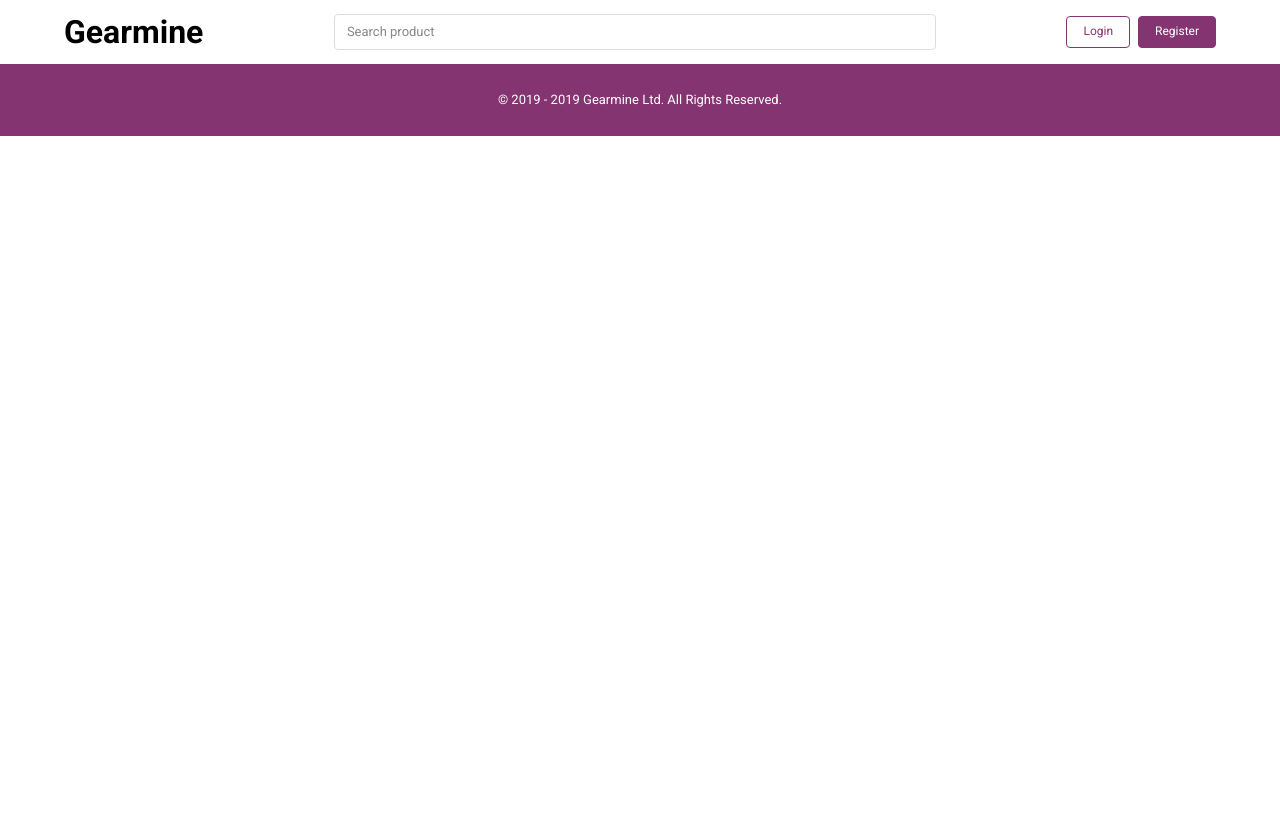
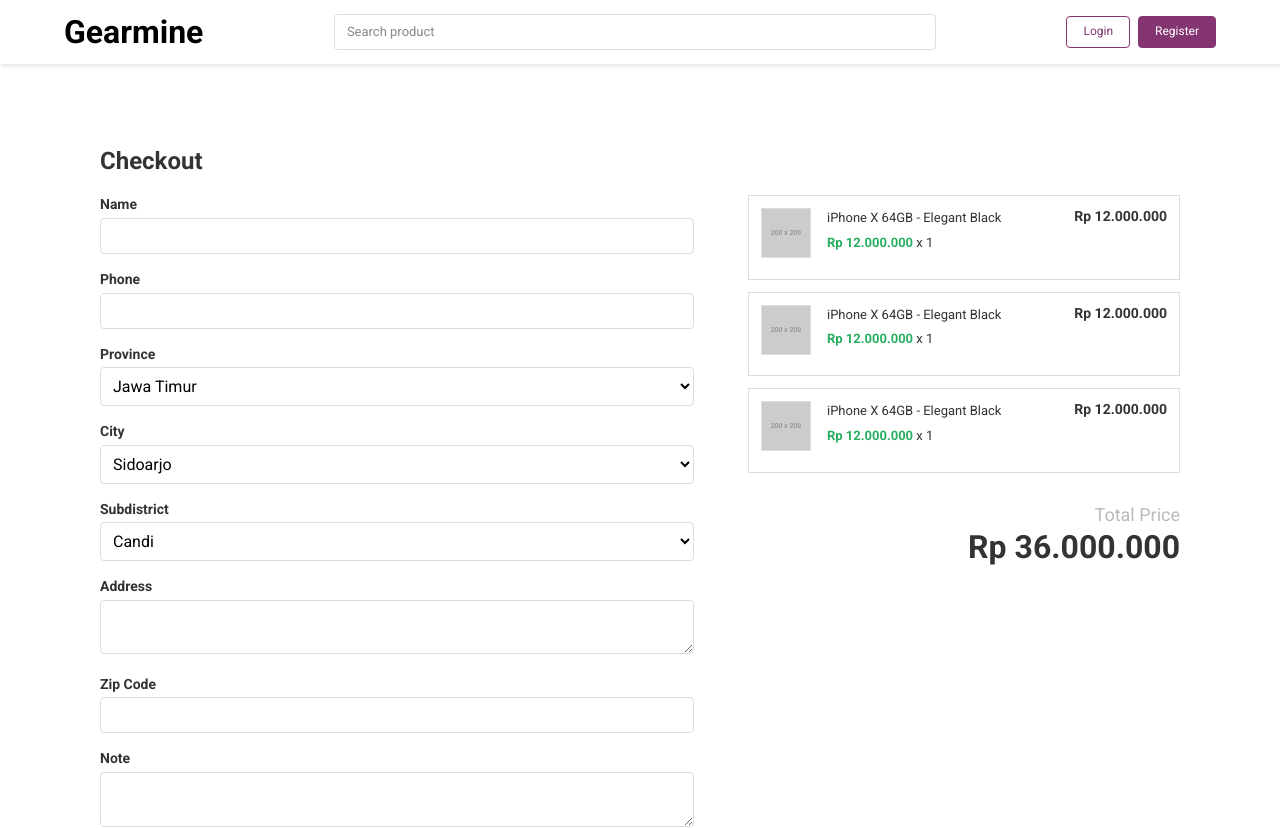
Before and after one commit to gattigaga/gearmine, a React (Create React App) app: page /checkout in a window 1280 px wide. Shown: the top 828 px of the page. Before the commit the page ends 800 px from the top, so only its background shows below. Built offline with nearby package versions, Linux system fonts and the light colour scheme.

Commit message:
Create Checkout page

```diff
--- a/src/App.tsx
+++ b/src/App.tsx
@@ -9,6 +9,7 @@ import ProductsByKeyword from "./pages/ProductsByKeyword";
 import ProductsByCategory from "./pages/ProductsByCategory";
 import Register from "./pages/Register";
 import Login from "./pages/Login";
+import Checkout from "./pages/Checkout";
 
 const App: FC = () => {
   return (
@@ -20,6 +21,7 @@ const App: FC = () => {
           <ProductDetail path="/product/:slug" />
           <ProductsByKeyword path="/search" />
           <ProductsByCategory path="/category/:slug" />
+          <Checkout path="/checkout" />
         </Main>
         <Register path="/register" />
         <Login path="/login" />
--- /dev/null
+++ b/src/pages/Checkout.tsx
@@ -0,0 +1,319 @@
+import React, { FC, useState } from "react";
+import { Helmet } from "react-helmet";
+import styled from "styled-components";
+import uuid from "uuid/v4";
+import { Formik } from "formik";
+import * as Yup from "yup";
+
+import Button from "../components/Button";
+import MiniCart from "../components/MiniCart";
+
+const Wrapper = styled.div`
+  width: 1080px;
+  margin: auto;
+  padding: 64px 0px;
+  font-family: "Roboto";
+`;
+
+const Section = styled.section`
+  display: flex;
+  justify-content: space-between;
+`;
+
+const Title = styled.h2`
+  font-family: "Roboto";
+  color: #333;
+`;
+
+const FormGroup = styled.div`
+  margin-bottom: 16px;
+`;
+
+const Label = styled.label`
+  font-size: 14px;
+  font-weight: bold;
+  color: #333;
+`;
+
+const Input = styled.input`
+  margin-top: 4px;
+  width: 100%;
+  padding: 8px;
+  box-sizing: border-box;
+  border-radius: 4px;
+  border: 1px solid #ddd;
+`;
+
+const Select = styled.select`
+  margin-top: 4px;
+  width: 100%;
+  padding: 8px;
+  box-sizing: border-box;
+  border-radius: 4px;
+  border: 1px solid #ddd;
+  background: white;
+`;
+
+const TextArea = styled.textarea`
+  margin-top: 4px;
+  width: 100%;
+  padding: 8px;
+  box-sizing: border-box;
+  border-radius: 4px;
+  border: 1px solid #ddd;
+`;
+
+const ErrorText = styled.p`
+  font-size: 11px;
+  color: #e74c3c;
+`;
+
+const FormColumn = styled.div`
+  width: 55%;
+`;
+
+const ProductColumn = styled.div`
+  width: 40%;
+`;
+
+const PriceLabel = styled.p`
+  font-size: 18px;
+  text-align: right;
+  color: #bbb;
+  margin-top: 32px;
+  margin-bottom: 4px;
+`;
+
+const TotalPrice = styled.p`
+  font-size: 32px;
+  font-weight: bold;
+  text-align: right;
+  color: #333;
+  margin-top: 0px;
+`;
+
+const formatIDR = new Intl.NumberFormat("id-ID", {
+  style: "currency",
+  currency: "IDR",
+  minimumFractionDigits: 0
+});
+
+const CheckoutSchema = Yup.object().shape({
+  name: Yup.string().required("Name is required"),
+  phone: Yup.string().required("Phone is required"),
+  province: Yup.string().required("Province is required"),
+  city: Yup.string().required("City is required"),
+  subdistrict: Yup.string().required("Subdistrict is required"),
+  address: Yup.string().required("Address is required"),
+  zipCode: Yup.string().required("Zip Code is required")
+});
+
+type Props = {
+  path: string;
+};
+
+const Checkout: FC<Props> = () => {
+  const [items, setItems] = useState(
+    [...Array(3)].map(() => ({
+      id: uuid(),
+      image: "https://via.placeholder.com/200x200?text=Dummy",
+      name: "iPhone X 64GB - Elegant Black",
+      price: 12000000,
+      href: "/",
+      quantity: 1
+    }))
+  );
+
+  const [provinces, setProvinces] = useState([
+    {
+      id: uuid(),
+      name: "Jawa Timur"
+    }
+  ]);
+
+  const [cities, setCities] = useState([
+    {
+      id: uuid(),
+      province_id: uuid(),
+      name: "Sidoarjo"
+    }
+  ]);
+
+  const [subdistricts, setSubdistricts] = useState([
+    {
+      id: uuid(),
+      city_id: uuid(),
+      name: "Candi"
+    }
+  ]);
+
+  const totalPrice = items.reduce(
+    (acc, item) => acc + item.price * item.quantity,
+    0
+  );
+
+  const checkout = () => {};
+
+  return (
+    <div>
+      <Helmet>
+        <title>Gearmine | #1 Gadget Shop</title>
+      </Helmet>
+      <Wrapper>
+        <Title>Checkout</Title>
+        <Section>
+          <FormColumn>
+            <Formik
+              initialValues={{
+                name: "",
+                phone: "",
+                province: "",
+                city: "",
+                subdistrict: "",
+                address: "",
+                zipCode: "",
+                note: ""
+              }}
+              validationSchema={CheckoutSchema}
+              onSubmit={checkout}
+            >
+              {({ touched, errors, values, handleChange, handleSubmit }) => (
+                <>
+                  <FormGroup>
+                    <Label htmlFor="name">Name</Label>
+                    <br />
+                    <Input
+                      id="name"
+                      type="text"
+                      name="name"
+                      value={values.name}
+                      onChange={handleChange}
+                    />
+                    {errors.name && touched.name && (
+                      <ErrorText>{errors.name}</ErrorText>
+                    )}
+                  </FormGroup>
+                  <FormGroup>
+                    <Label htmlFor="phone">Phone</Label>
+                    <br />
+                    <Input
+                      id="phone"
+                      type="tel"
+                      name="phone"
+                      value={values.phone}
+                      onChange={handleChange}
+                    />
+                    {errors.phone && touched.phone && (
+                      <ErrorText>{errors.phone}</ErrorText>
+                    )}
+                  </FormGroup>
+                  <FormGroup>
+                    <Label htmlFor="province">Province</Label>
+                    <br />
+                    <Select
+                      id="province"
+                      name="province"
+                      value={values.province}
+                      onChange={handleChange}
+                    >
+                      {provinces.map(item => (
+                        <option key={item.id}>{item.name}</option>
+                      ))}
+                    </Select>
+                    {errors.province && touched.province && (
+                      <ErrorText>{errors.province}</ErrorText>
+                    )}
+                  </FormGroup>
+                  <FormGroup>
+                    <Label htmlFor="city">City</Label>
+                    <br />
+                    <Select
+                      id="city"
+                      name="city"
+                      value={values.city}
+                      onChange={handleChange}
+                    >
+                      {cities.map(item => (
+                        <option key={item.id}>{item.name}</option>
+                      ))}
+                    </Select>
+                    {errors.city && touched.city && (
+                      <ErrorText>{errors.city}</ErrorText>
+                    )}
+                  </FormGroup>
+                  <FormGroup>
+                    <Label htmlFor="subdistrict">Subdistrict</Label>
+                    <br />
+                    <Select
+                      id="subdistrict"
+                      name="subdistrict"
+                      value={values.subdistrict}
+                      onChange={handleChange}
+                    >
+                      {subdistricts.map(item => (
+                        <option key={item.id}>{item.name}</option>
+                      ))}
+                    </Select>
+                    {errors.subdistrict && touched.subdistrict && (
+                      <ErrorText>{errors.subdistrict}</ErrorText>
+                    )}
+                  </FormGroup>
+                  <FormGroup>
+                    <Label htmlFor="address">Address</Label>
+                    <br />
+                    <TextArea
+                      id="address"
+                      name="address"
+                      value={values.address}
+                      onChange={handleChange}
+                    />
+                    {errors.address && touched.address && (
+                      <ErrorText>{errors.address}</ErrorText>
+                    )}
+                  </FormGroup>
+                  <FormGroup>
+                    <Label htmlFor="zipCode">Zip Code</Label>
+                    <br />
+                    <Input
+                      id="zipCode"
+                      type="text"
+                      name="zipCode"
+                      value={values.zipCode}
+                      onChange={handleChange}
+                    />
+                    {errors.zipCode && touched.zipCode && (
+                      <ErrorText>{errors.zipCode}</ErrorText>
+                    )}
+                  </FormGroup>
+                  <FormGroup>
+                    <Label htmlFor="note">Note</Label>
+                    <br />
+                    <TextArea
+                      id="note"
+                      name="note"
+                      value={values.note}
+                      onChange={handleChange}
+                    />
+                    {errors.note && touched.note && (
+                      <ErrorText>{errors.note}</ErrorText>
+                    )}
+                  </FormGroup>
+                  <Button label="Checkout" onClick={handleSubmit} />
+                </>
+              )}
+            </Formik>
+          </FormColumn>
+          <ProductColumn>
+            {items.map(item => (
+              <MiniCart key={item.id} {...item} />
+            ))}
+            <PriceLabel>Total Price</PriceLabel>
+            <TotalPrice>{formatIDR.format(totalPrice)}</TotalPrice>
+          </ProductColumn>
+        </Section>
+      </Wrapper>
+    </div>
+  );
+};
+
+export default Checkout;
```
